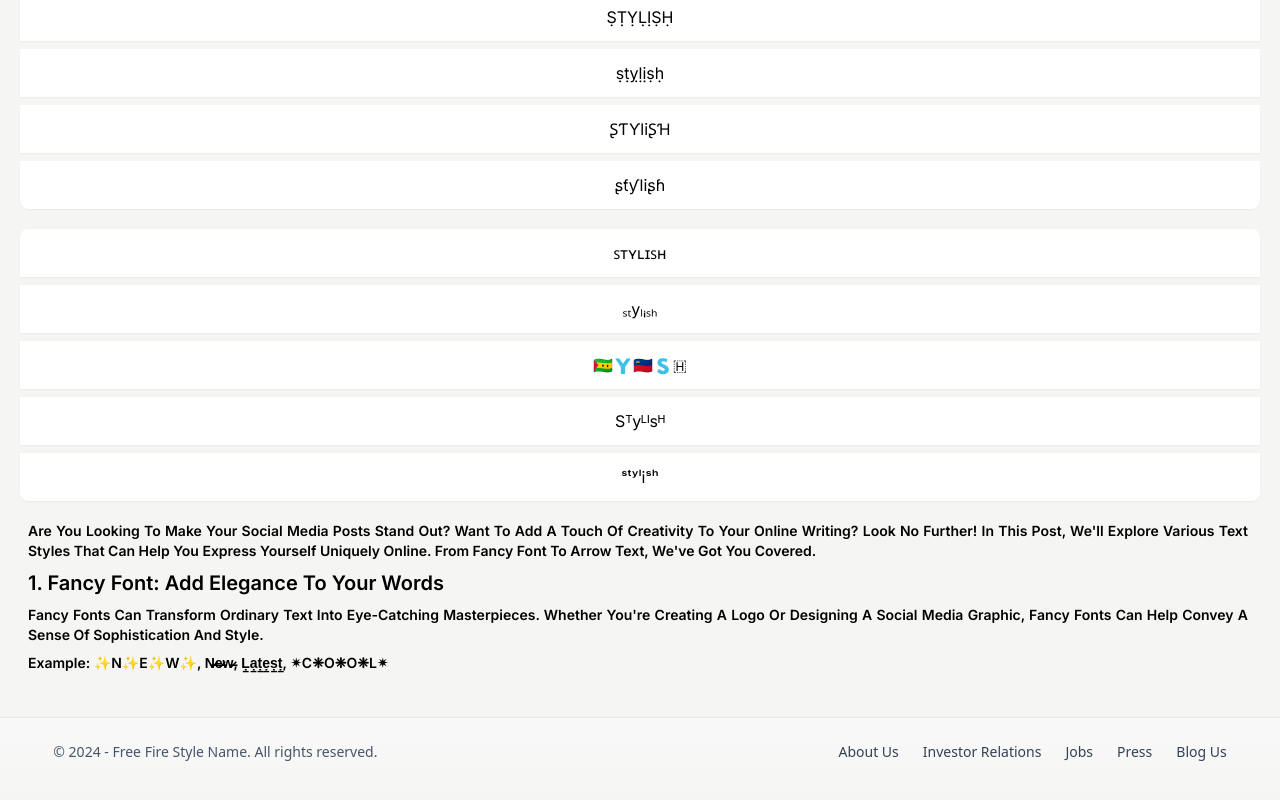
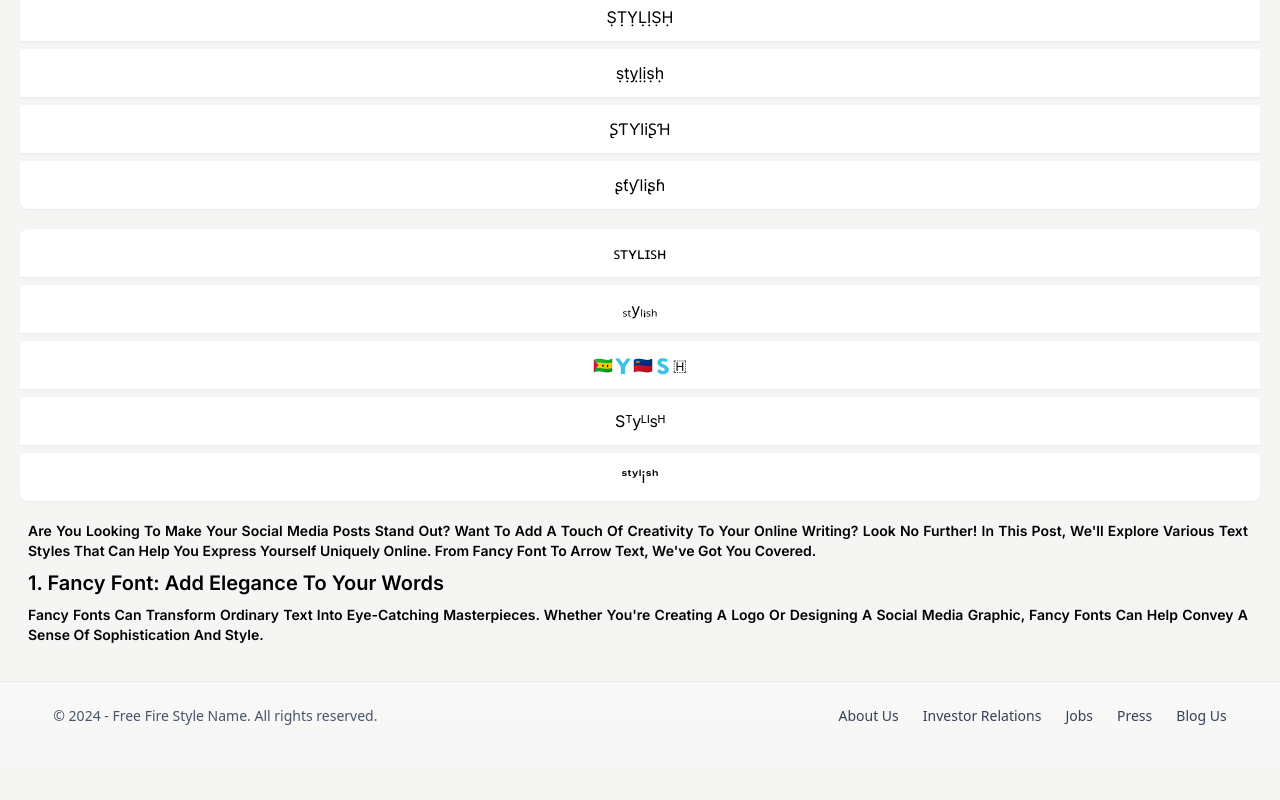
Before and after one commit to AnkushChharri/cfnjst, a Next.js app: page / in a window 1280 px wide. Shown: the part 2865-3665 px from the top of the page. After the commit the page ends 3637 px from the top, so only its background shows below. Built offline with nearby package versions, Linux system fonts and the light colour scheme.

Commit message:
First Initial commit

```diff
--- a/src/app/components/SearchComponent.js
+++ b/src/app/components/SearchComponent.js
@@ -402,7 +402,7 @@ const SearchComponent = () => {
                             </p>
                             <h1 className="pt-2 text-xl ">1. Fancy Font: Add Elegance to Your Words</h1>
                             <p className="pt-2">Fancy fonts can transform ordinary text into eye-catching masterpieces. Whether you're creating a logo or designing a social media graphic, fancy fonts can help convey a sense of sophistication and style.</p>
-                            <h1 className="pt-2 pb-2 text-sm">Example: ✨N✨e✨w✨, N̶̷e̶̷w̶̷, Ḷ̠ạ̠ṭ̠ẹ̠ṣ̠ṭ̠, ✴C❈o❈o❈l✴ </h1>
+
 
                         </div>
                     </div>
```
